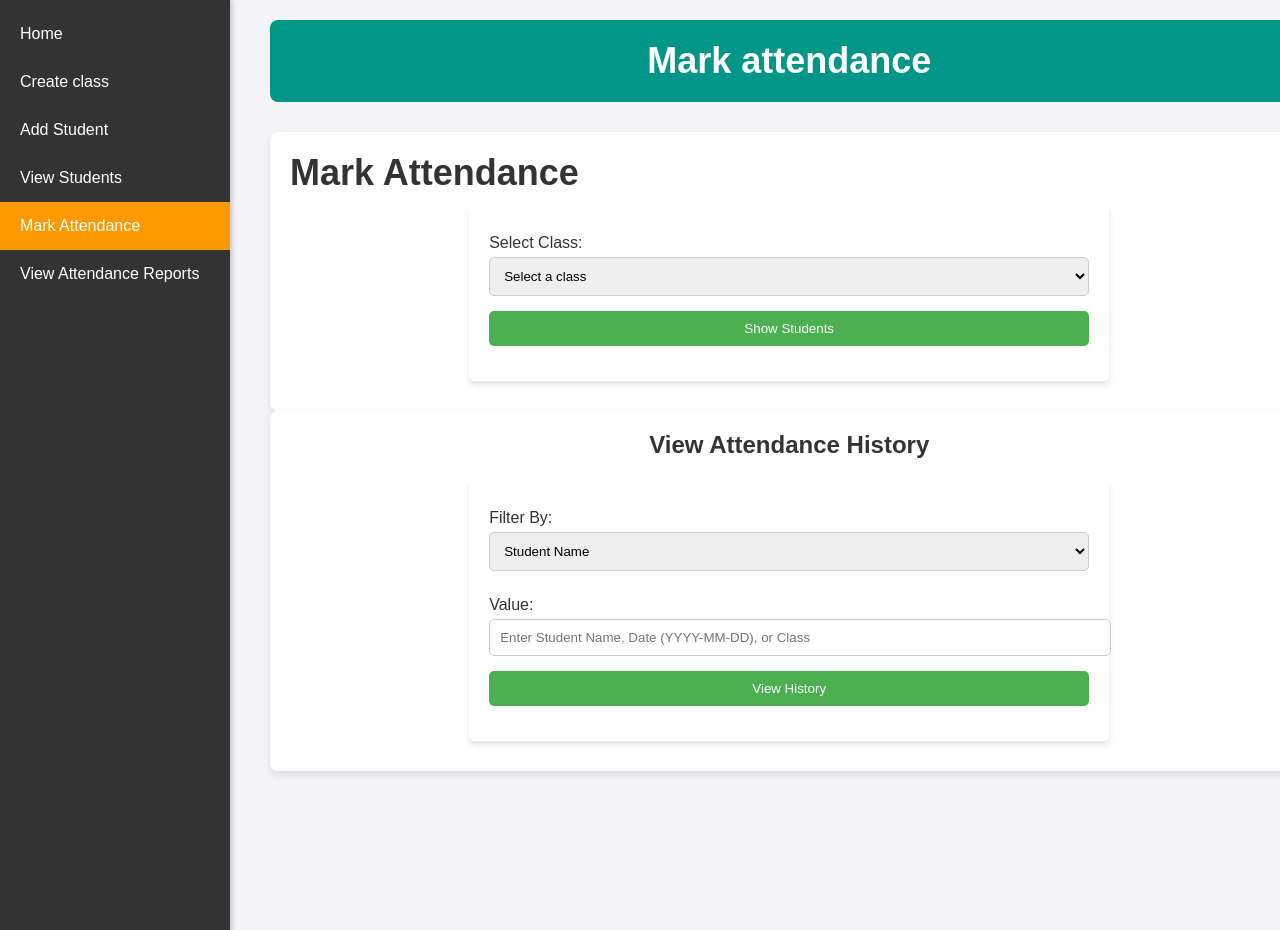
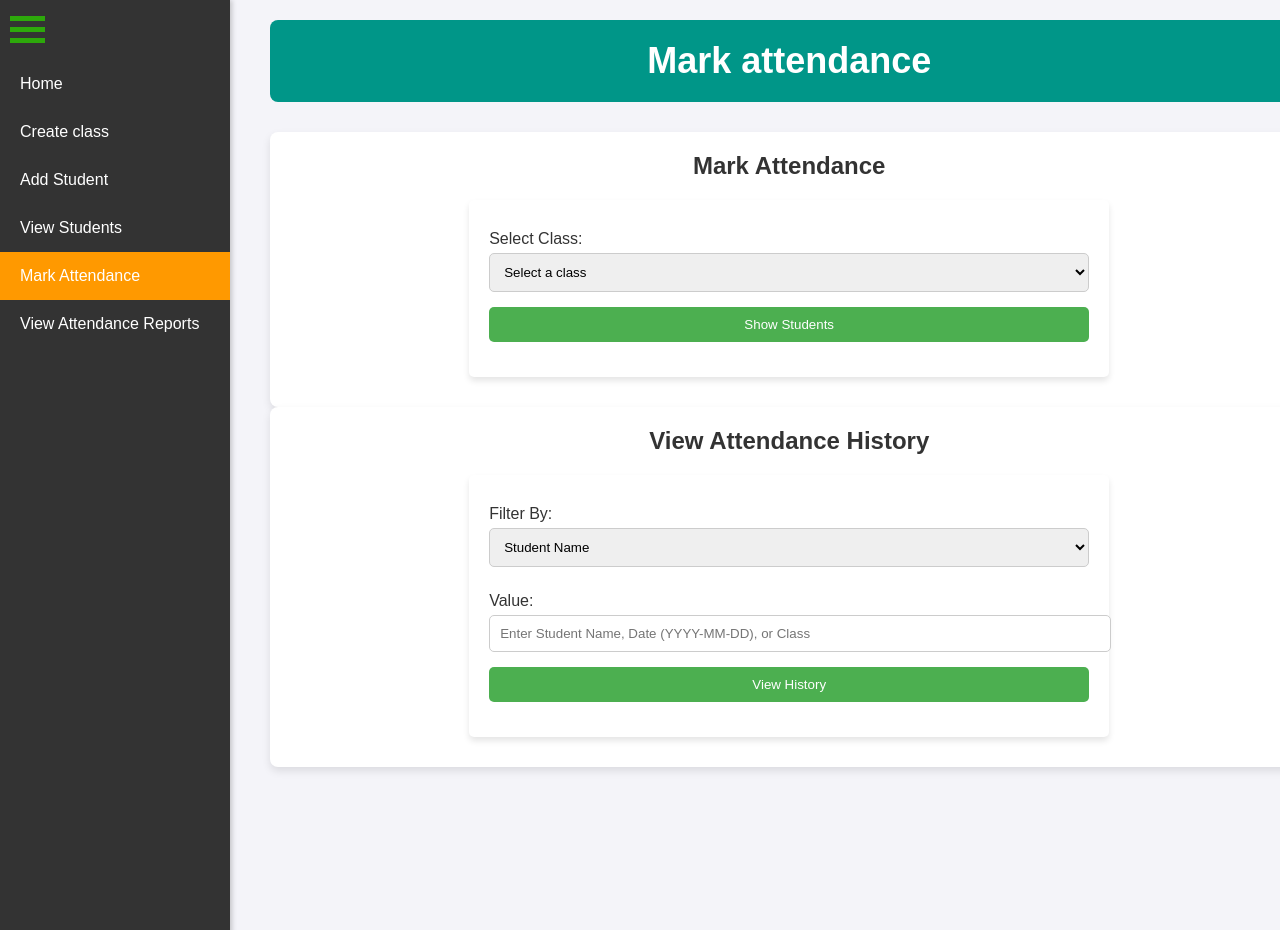
Before and after one commit to Vladmir47/AttendanceSystem, a PHP site: page /mark_attendance.php in a window 1280 px wide. Run offline with PHP 8.4, Linux system fonts and the light colour scheme; data that the repository does not hold is empty.

Commit message:
updated sidebar

```diff
--- a/assets/css/style.css
+++ b/assets/css/style.css
@@ -15,6 +15,25 @@ header {
     text-align: center;
 }
 
+/* Sidebar Styling */
+.sidebar {
+    width: 230px;
+    height: 100vh;
+    background-color: #333;
+    position: fixed;
+    top: 0;
+    left: 0;
+    overflow-y: auto;
+    padding: 10px 0;
+    padding-top: 60px; /* Push links below the menu icon */
+    box-shadow: 2px 0 5px rgba(0, 0, 0, 0.2);
+    transition: transform 0.4s;
+}
+
+.sidebar.collapsed {
+    transform: translateX(-230px); /* Hide the sidebar */
+}
+
 /* Navigation menu */
 nav {
     width: 230px;
@@ -26,7 +45,8 @@ nav {
     overflow-y: auto; /* Allow scrolling for long menus */
     padding: 10px 0;
     box-shadow: 2px 0 5px rgba(0, 0, 0, 0.2);
-
+    transform: translateX(0); /* Initially visible */
+    transition: transform 0.3s ease;
 }
 
 nav a {
@@ -37,16 +57,48 @@ nav a {
     font-size: 16px;
 }
 
-.active {
+.active,nav a:hover {
     background-color: #ff9900;
     color: white;
   }
 
+nav.collapsed {
+    transform: translateX(-230px); /* Hide sidebar */
+}
+/* Menu Icon Styling */
+.menu-container {
+    display: inline-block;
+    cursor: pointer;
+    position: fixed;
+    top: 10px;
+    left: 10px;
+    z-index: 1000; /* Keep it on top */
+}
+.bar {
+    width: 35px;
+    height: 5px;
+    background-color: #2da80b;
+    margin: 6px 0;
+    transition: 0.4s;
+}
 
-nav a:hover {
-    background-color: #ff9900;
-    color: black;
+.menu-container.change .bar1 {
+    transform: rotate(-45deg) translate(-9px, 6px);
 }
+
+.menu-container.change .bar2 {
+    opacity: 0;
+}
+
+.menu-container.change .bar3 {
+    transform: rotate(45deg) translate(-8px, -8px);
+}
+
+/* Ensure the menu icon remains visible even when the sidebar is collapsed */
+#menu-icon.collapsed {
+    left: 10px; /* Maintain position when sidebar is hidden */
+}
+
 /* Container and content */
 .container {
     width: 78%;
@@ -55,8 +107,12 @@ nav a:hover {
     background-color: white;
     box-shadow: 0px 4px 8px rgba(0, 0, 0, 0.1);
     border-radius: 8px;
+    transition: margin-left 0.3s ease;
 }
 
+.container.collapsed {
+    margin-left: 220px; /* Adjust content when sidebar is collapsed */
+}
 
 h2 {
     color: #333;
@@ -130,6 +186,11 @@ header {
     margin-top: 20px;
     margin-bottom: 30px;
     border-radius: 8px;
+    transition: margin-left 0.3s ease;
+}
+
+header.collapsed {
+    margin-left: 220px;
 }
 
 h1 {
@@ -139,7 +200,11 @@ h1 {
 
 /* Responsive Design */
 @media (max-width: 768px) {
+    #menu-icon {
+        left: 10px; /* Stay in the same position */
+    }
     nav {
+        transform: translateX(-230px); /* Hide sidebar by default */
         font-size: 14px;
     }
 
@@ -147,8 +212,14 @@ h1 {
         font-size: 28px;
     }
 
-    .container {
-        width: 95%;
+    header, .container {
+        margin-left: 0;
+        /* width: 95%; */
+    }
+
+    .container,
+    header {
+        margin-left: 40px;
     }
 }
 
--- a/assets/js/script.js
+++ b/assets/js/script.js
@@ -39,3 +39,17 @@ function showNotification(message, type) {
         notification.className = "notification"; // Reset to default
     }, 3000);
 }
+
+function toggleSidebar(icon) {
+    const sidebar = document.getElementById('sidebar');
+    const header = document.querySelector('header');
+    const container = document.querySelector('.container');
+
+    // Toggle the collapsed state for sidebar, header, and container
+    sidebar.classList.toggle('collapsed');
+    header.classList.toggle('collapsed');
+    container.classList.toggle('collapsed');
+
+    // Toggle the menu icon animation to indicate open/close state
+    icon.classList.toggle('open');
+}
--- a/db.php
+++ b/db.php
@@ -2,7 +2,7 @@
 $host = 'localhost';
 $user = 'root';
 $password = '';
-$database = 'attendance_sys';
+$database = 'attendance_system';
 
 $conn = new mysqli($host, $user, $password, $database);
 
--- a/mark_attendance.php
+++ b/mark_attendance.php
@@ -7,7 +7,12 @@
     <title>Mark Attendance</title>
 </head>
 <body>
-<nav>
+<div id="menu-icon" class="menu-container" onclick="toggleSidebar(this)">
+    <div class="bar bar1"></div>
+    <div class="bar bar2"></div>
+    <div class="bar bar3"></div>
+</div>
+<nav id="sidebar" class="sidebar">
     <a href="index.php">Home</a>
     <a href="create_class.php">Create class</a>
     <a href="add_student.php">Add Student</a>
@@ -19,7 +24,7 @@
     <h1>Mark attendance</h1>
 </header>
 <div class="container">
-    <h1>Mark Attendance</h1>
+    <h2>Mark Attendance</h2>
 
     <!-- Class Selection Form -->
     <form method="GET" action="">
@@ -198,6 +203,6 @@ if (isset($_POST['submit_attendance'])) {
     }
     ?>
 </div>
-
+<script src="assets/js/script.js"></script>
 </body>
 </html>
```
Also changed, not shown: add_student.php (+6 -2 lines), create_class.php (+8 -1 lines), index.php (+7 -3 lines), view_attendance.php (+6 -1 lines), view_students.php (+6 -1 lines).
